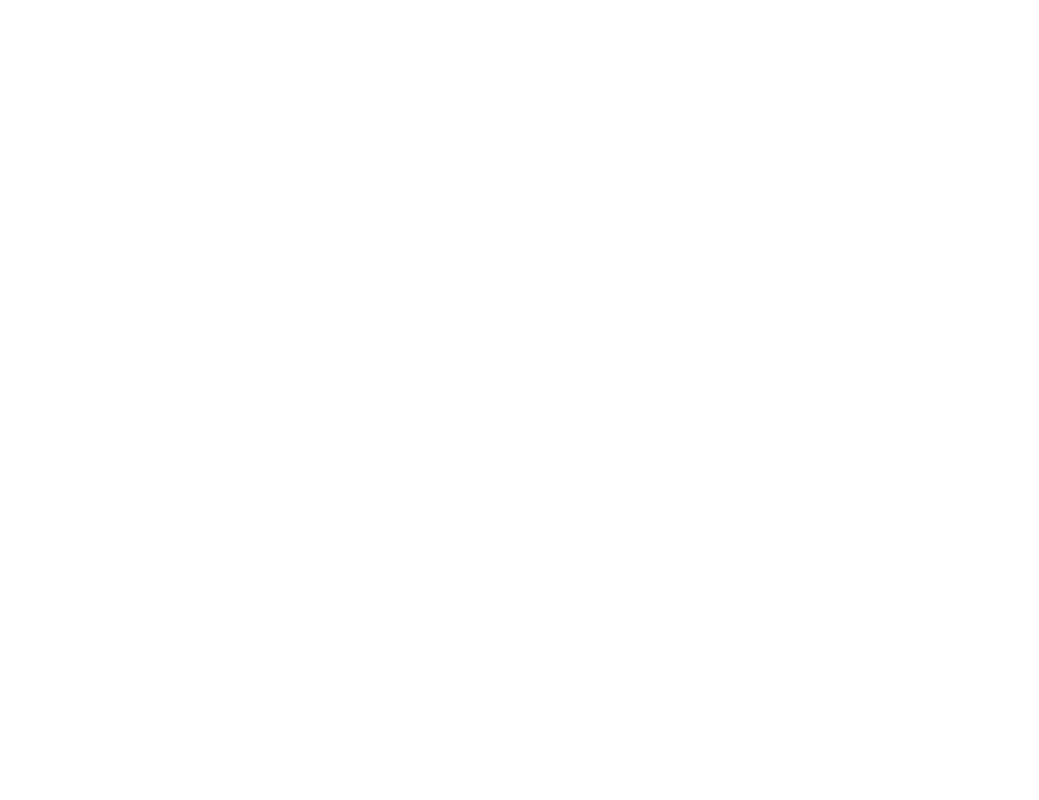
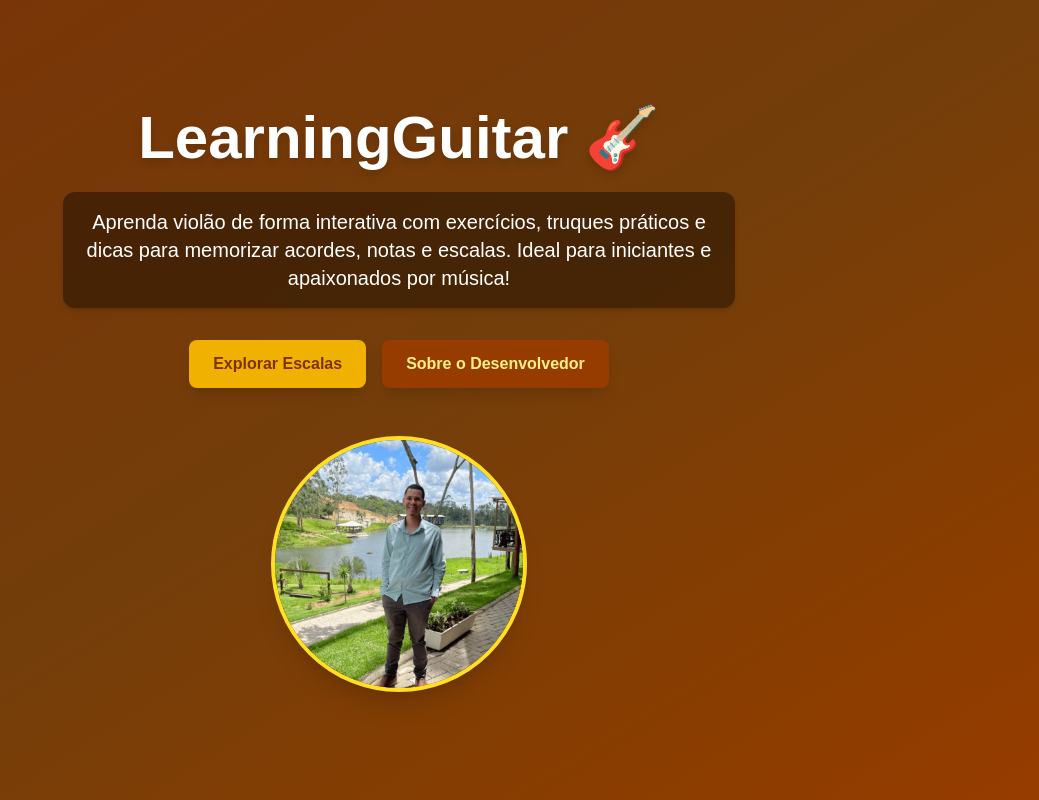
Before and after one commit to robsonalbuquerquedev/learningguitar, a Next.js app: page / in a window 1280 px wide. Shown: the whole page, without its empty margins (241-1280 px from the left). Built offline with nearby package versions, Linux system fonts and the light colour scheme.

Commit message:
update: página inicial

```diff
--- a/src/app/page.tsx
+++ b/src/app/page.tsx
@@ -1,6 +1,63 @@
+"use client";
+
+import { motion } from "framer-motion";
+import Link from "next/link";
+
 export default function Home() {
   return (
-    <main>
+    <main className="min-h-screen flex flex-col items-center justify-center bg-gradient-to-br from-amber-900 via-yellow-900 to-amber-800 text-white p-6 sm:p-12">
+
+      {/* 🎸 Título chamativo */}
+      <motion.h1
+        initial={{ opacity: 0, y: -30 }}
+        animate={{ opacity: 1, y: 0 }}
+        transition={{ duration: 0.8 }}
+        className="text-4xl sm:text-6xl font-extrabold text-center drop-shadow-lg mb-6"
+      >
+        LearningGuitar 🎸
+      </motion.h1>
+
+      {/* ✨ Subtítulo / mensagem principal */}
+      <motion.p
+        initial={{ opacity: 0 }}
+        animate={{ opacity: 1 }}
+        transition={{ duration: 1, delay: 0.3 }}
+        className="text-center max-w-2xl text-lg sm:text-xl mb-8 bg-black/40 p-4 rounded-xl shadow-md"
+      >
+        Aprenda violão de forma interativa com exercícios, truques práticos e dicas para memorizar acordes, notas e escalas. Ideal para iniciantes e apaixonados por música!
+      </motion.p>
+
+      {/* 🎯 Botões de ação */}
+      <motion.div
+        initial={{ opacity: 0 }}
+        animate={{ opacity: 1 }}
+        transition={{ duration: 1, delay: 0.6 }}
+        className="flex flex-col sm:flex-row gap-4"
+      >
+        <Link
+          href="/escalas"
+          className="px-6 py-3 bg-yellow-500 hover:bg-yellow-600 text-amber-900 font-semibold rounded-lg shadow-lg transition-all duration-200 text-center"
+        >
+          Explorar Escalas
+        </Link>
+
+        <Link
+          href="/sobre"
+          className="px-6 py-3 bg-amber-800 hover:bg-amber-900 text-yellow-200 font-semibold rounded-lg shadow-lg transition-all duration-200 text-center"
+        >
+          Sobre o Desenvolvedor
+        </Link>
+      </motion.div>
+
+      {/* 🌟 Imagem de destaque */}
+      <motion.img
+        src="/robson.png"
+        alt="Robson Albuquerque"
+        initial={{ opacity: 0, scale: 0.8 }}
+        animate={{ opacity: 1, scale: 1 }}
+        transition={{ duration: 1, delay: 1 }}
+        className="mt-12 w-48 sm:w-64 rounded-full border-4 border-yellow-300 shadow-xl"
+      />
     </main>
   );
 }
```
